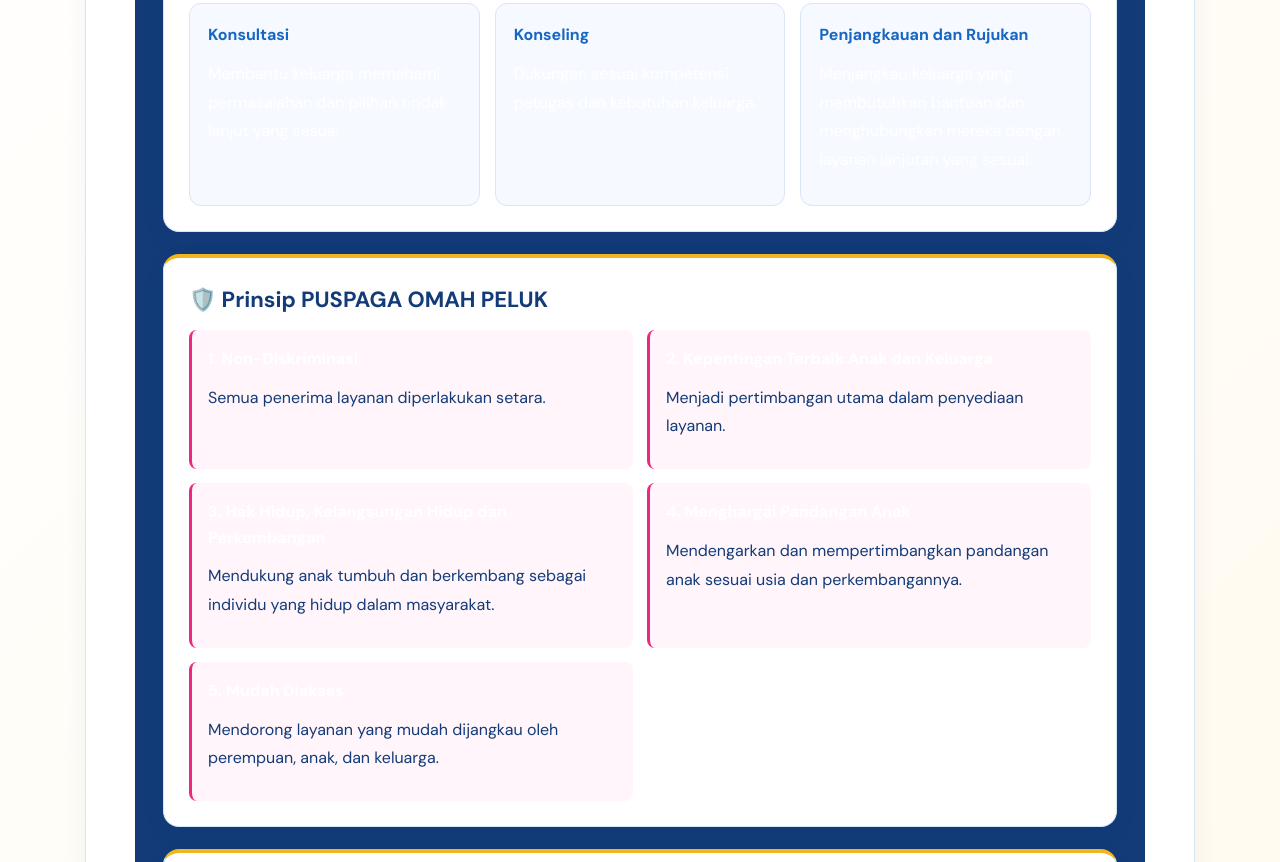
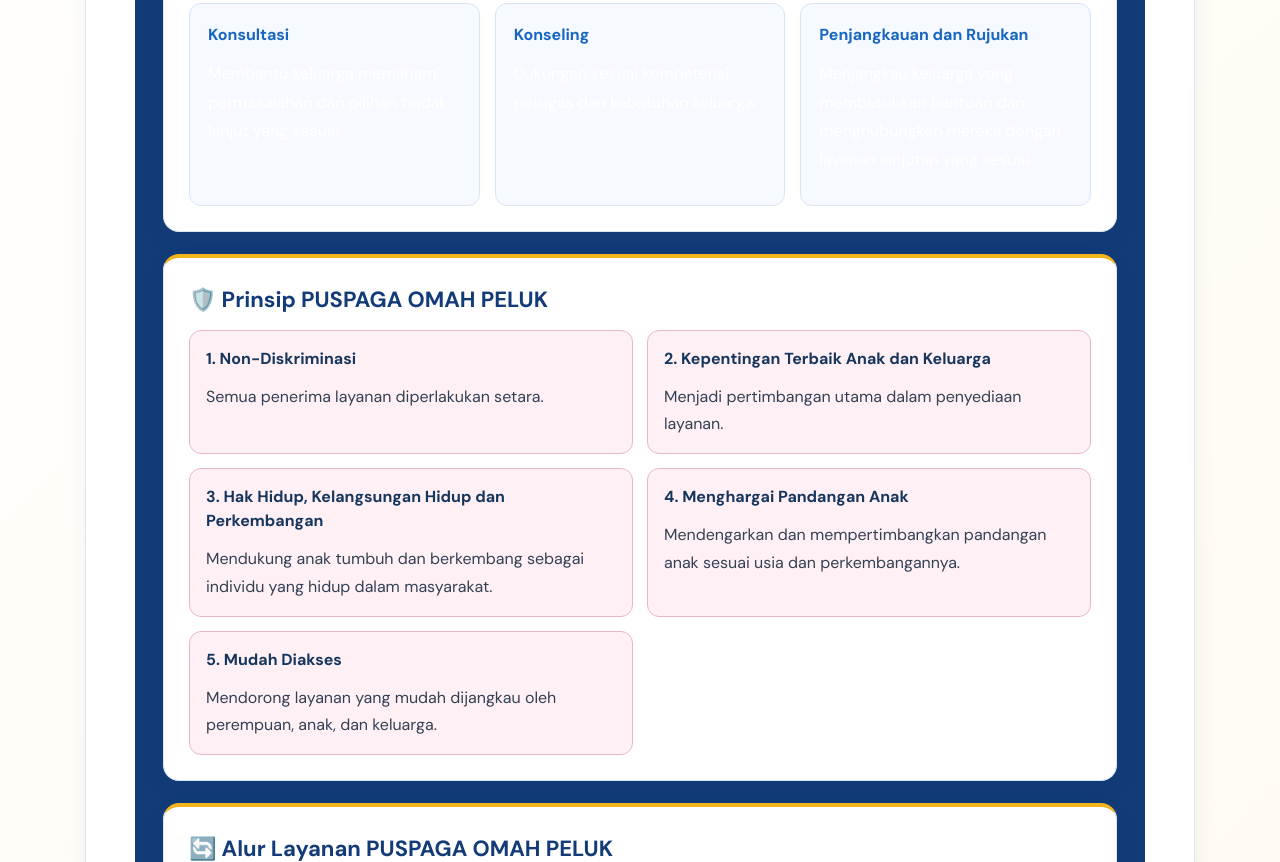
Before and after one commit to dinaspppappkbkotametro-ship-it/sai-bangga-kota-metro, a plain HTML site: page index.html in a window 1280 px wide. Shown: the part 11138-12000 px from the top of the page. Drawn offline with Linux system fonts and the light colour scheme.

Commit message:
Enhance text contrast and mobile styles for principles
Added styles for text contrast and mobile display for 'omah peluk' principles.

```diff
--- a/style.css
+++ b/style.css
@@ -2243,3 +2243,40 @@
     line-height: 1.8 !important;
   }
 }
+
+/* PERBAIKAN KONTRAS TEKS PRINSIP OMAH PELUK */
+#perlindungan-omah-peluk .op-prinsip > div {
+  background-color: #fff0f5;
+  color: #17365d;
+  border: 1px solid #e8b8ca;
+  border-radius: 12px;
+  padding: 16px;
+}
+
+#perlindungan-omah-peluk .op-prinsip strong {
+  display: block;
+  color: #17365d !important;
+  font-weight: 700;
+  line-height: 1.5;
+}
+
+#perlindungan-omah-peluk .op-prinsip p {
+  color: #344054 !important;
+  line-height: 1.7;
+  margin-bottom: 0;
+}
+
+/* TAMPILAN PONSEL */
+@media (max-width: 600px) {
+  #perlindungan-omah-peluk .op-prinsip > div {
+    padding: 14px;
+  }
+
+  #perlindungan-omah-peluk .op-prinsip strong {
+    font-size: 15px;
+  }
+
+  #perlindungan-omah-peluk .op-prinsip p {
+    font-size: 14px;
+  }
+}
```
